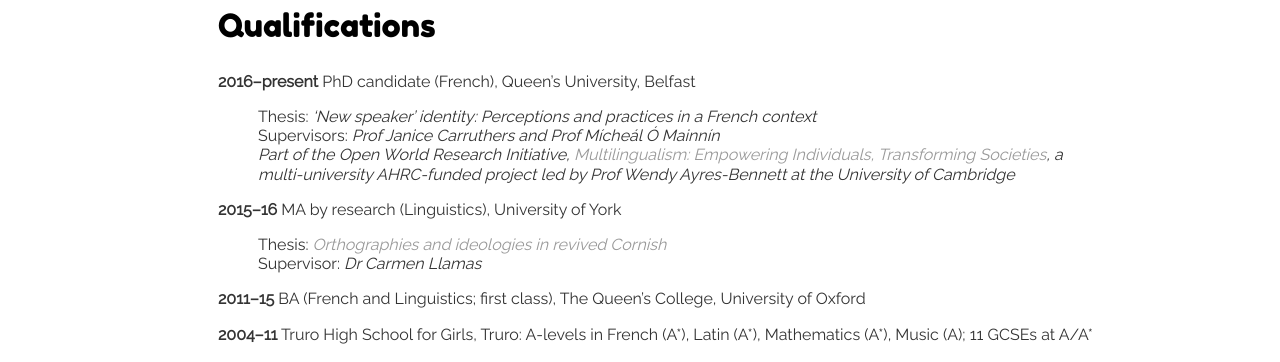
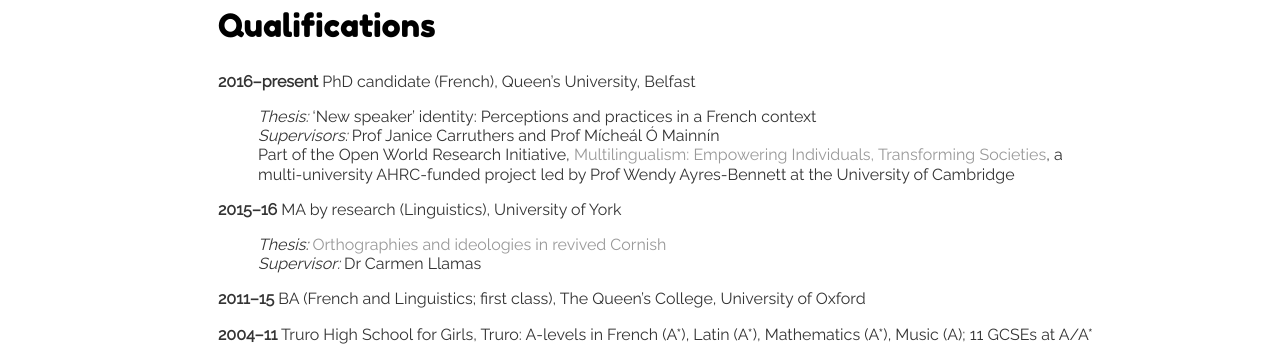
Before and after one commit to merryndd/merryndd.github.io, a Jekyll site: the page built from cv/index.html, in a window 1280 px wide. Shown: the part 388-750 px from the top of the page. Built offline with Jekyll 4.4.1, drawn with Linux system fonts in a browser that asks for light colours.

Commit message:
Update index.html

```diff
--- a/cv/index.html
+++ b/cv/index.html
@@ -9,11 +9,11 @@
 <p>My work is in sociolinguistics, with particular focus on the southern Brythonic Celtic languages (Cornish and Breton), although I have also worked on Romance languages. My research interests include language ideology, language standardisation, languages in the media (particularly new media), language and identity, orthography, and lexical variation. For my current PhD I am investigating the lexicon of Breton in media domains and how this intersects with stereotypes about &lsquo;new speakers&rsquo; of the language.</p>
 <h2>Qualifications</h2>
 <p class="bibentry"><strong>2016&ndash;present</strong> PhD candidate (French), Queen’s University, Belfast</p>
-		<blockquote><p><i>Thesis:</i> &lsquo;New speaker&rsquo; identity: Perceptions and practices in a French context
+		<blockquote class="noit"><p><i>Thesis:</i> &lsquo;New speaker&rsquo; identity: Perceptions and practices in a French context
 		<br/><i>Supervisors:</i> Prof Janice Carruthers and Prof Mícheál Ó Mainnín
 		<br/>Part of the Open World Research Initiative, <a href="http://meits.org">Multilingualism: Empowering Individuals, Transforming Societies</a>, a multi-university AHRC-funded project led by Prof Wendy Ayres-Bennett at the University of Cambridge</p></blockquote>
 <p class="bibentry"><strong>2015&ndash;16</strong> MA by research (Linguistics), University of York</p>
-		<blockquote><p><i>Thesis:</i> <a href="http://etheses.whiterose.ac.uk/16731">Orthographies and ideologies in revived Cornish</a>
+		<blockquote class="noit"><p><i>Thesis:</i> <a href="http://etheses.whiterose.ac.uk/16731">Orthographies and ideologies in revived Cornish</a>
 		<br/><i>Supervisor:</i> Dr Carmen Llamas</p></blockquote>
 <p class="bibentry"><strong>2011&ndash;15</strong> BA (French and Linguistics; first class), The Queen&rsquo;s College, University of Oxford</p>
 <p class="bibentry"><strong>2004&ndash;11</strong> Truro High School for Girls, Truro: A-levels in French (A*), Latin (A*), Mathematics (A*), Music (A); 11 GCSEs at A/A*</p>
```
